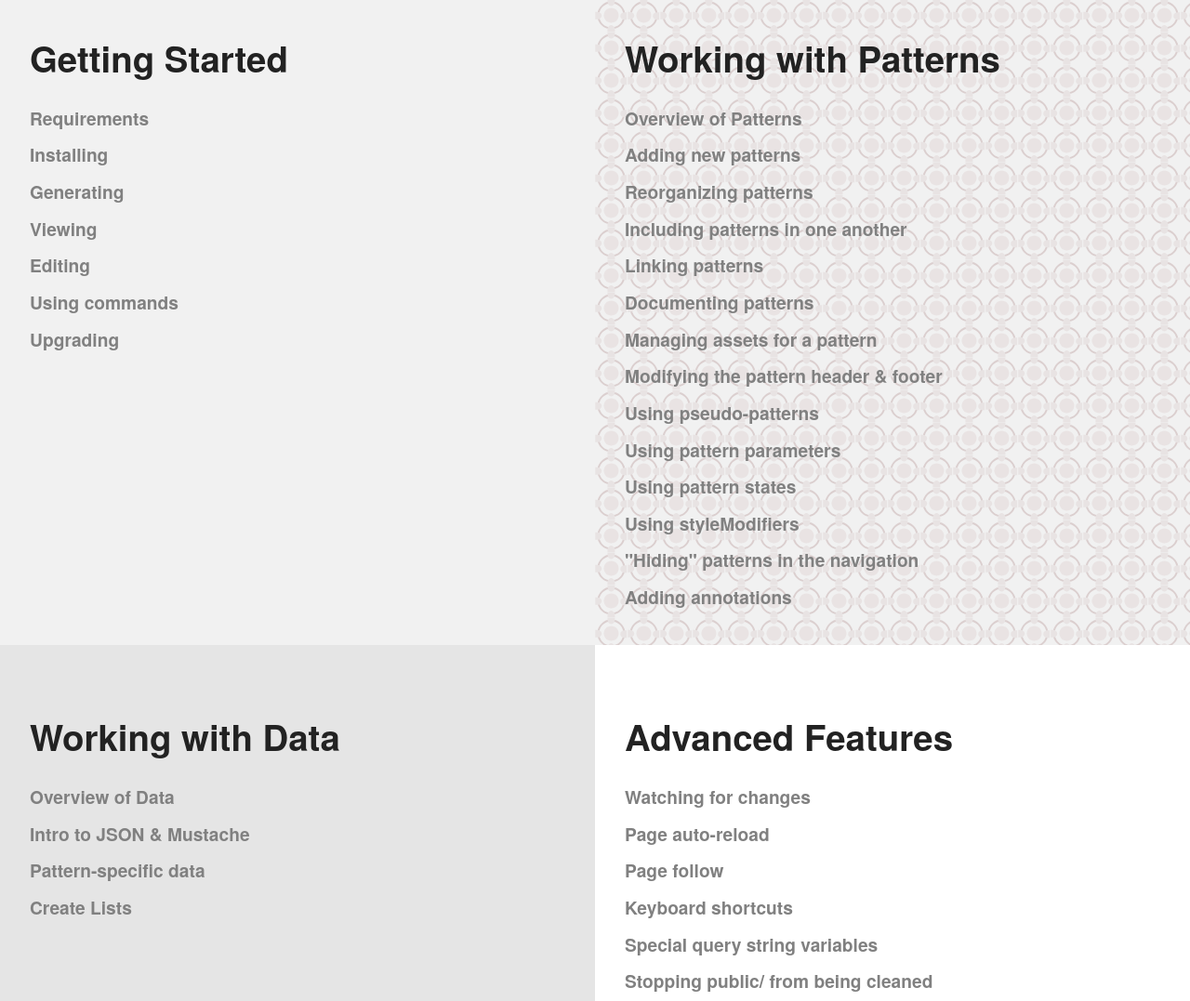
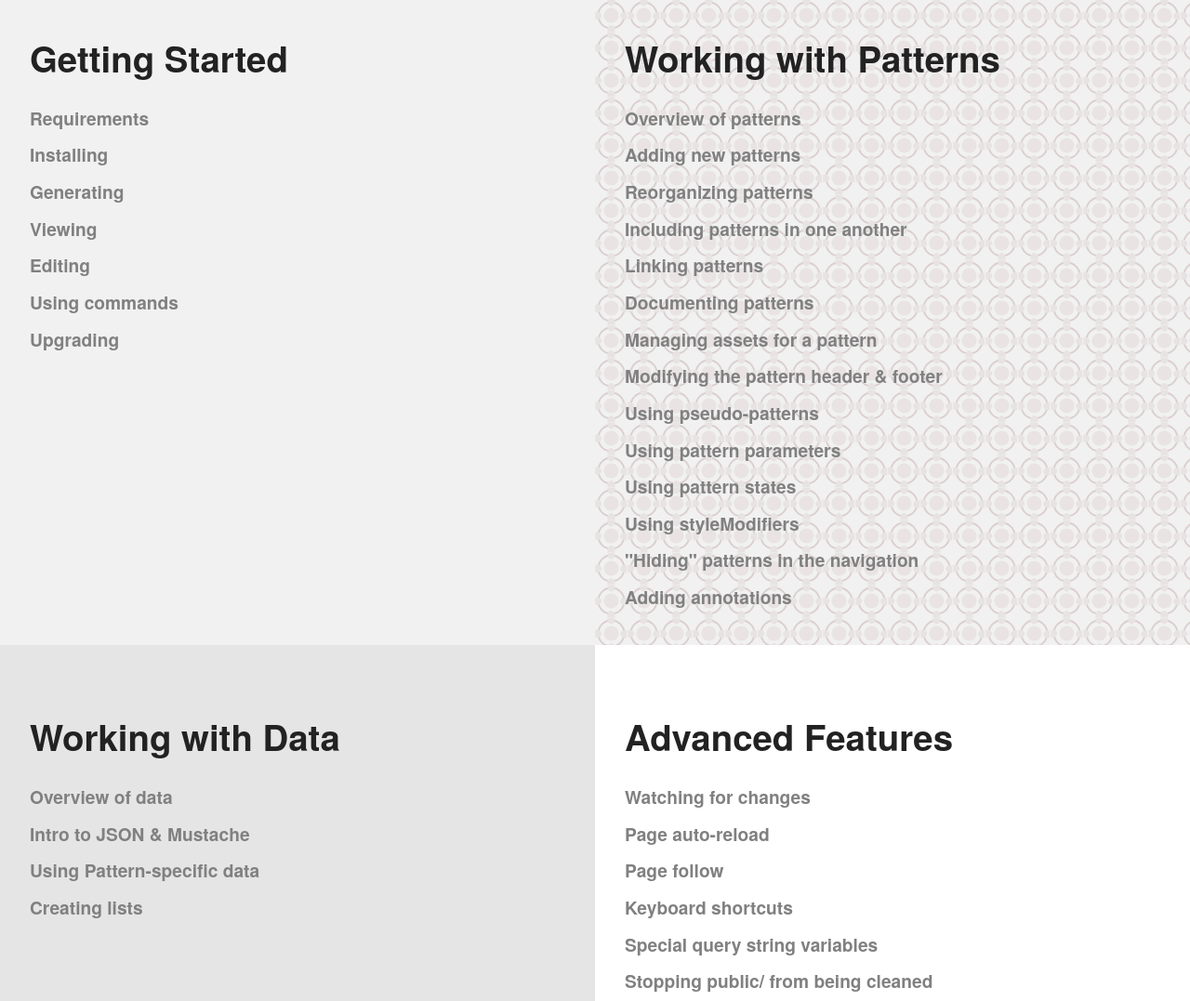
Before and after one commit to pattern-lab/website, a Jekyll site: the page built from docs/index.html, in a window 1280 px wide. Shown: the part 471-1548 px from the top of the page at 93% size. Built offline with Jekyll 4.4.1, drawn with Linux system fonts in a browser that asks for light colours; comment, search, counter and statistics services are not loaded.

Commit message:
matching case and tense

```diff
--- a/_includes/docs-nav-data.html
+++ b/_includes/docs-nav-data.html
@@ -1,6 +1,6 @@
 <ul class="link-list">
-	<li class="link-list__item{% if page.url == '/docs/data-overview.html' %} link-list__item--is-selected{% endif %}"><a class="link-list__link" href="/docs/data-overview.html">Overview of Data</a></li>
+	<li class="link-list__item{% if page.url == '/docs/data-overview.html' %} link-list__item--is-selected{% endif %}"><a class="link-list__link" href="/docs/data-overview.html">Overview of data</a></li>
 	<li class="link-list__item{% if page.url == '/docs/data-json-mustache.html' %} link-list__item--is-selected{% endif %}"><a class="link-list__link" href="/docs/data-json-mustache.html">Intro to JSON &amp; Mustache</a></li>
-	<li class="link-list__item{% if page.url == '/docs/data-pattern-specific.html' %} link-list__item--is-selected{% endif %}"><a class="link-list__link" href="/docs/data-pattern-specific.html">Pattern-specific data</a></li>
-	<li class="link-list__item{% if page.url == '/docs/data-listitems.html' %} link-list__item--is-selected{% endif %}"><a class="link-list__link" href="/docs/data-listitems.html">Create Lists</a></li>
+	<li class="link-list__item{% if page.url == '/docs/data-pattern-specific.html' %} link-list__item--is-selected{% endif %}"><a class="link-list__link" href="/docs/data-pattern-specific.html">Using Pattern-specific data</a></li>
+	<li class="link-list__item{% if page.url == '/docs/data-listitems.html' %} link-list__item--is-selected{% endif %}"><a class="link-list__link" href="/docs/data-listitems.html">Creating lists</a></li>
 </ul>
--- a/_includes/docs-nav-patterns.html
+++ b/_includes/docs-nav-patterns.html
@@ -1,5 +1,5 @@
 <ul class="link-list">
-	<li class="link-list__item{% if page.url == '/docs/pattern-organization.html' %} link-list__item--is-selected{% endif %}"><a class="link-list__link" href="/docs/pattern-organization.html">Overview of Patterns</a></li>
+	<li class="link-list__item{% if page.url == '/docs/pattern-organization.html' %} link-list__item--is-selected{% endif %}"><a class="link-list__link" href="/docs/pattern-organization.html">Overview of patterns</a></li>
 	<li class="link-list__item{% if page.url == '/docs/pattern-add-new.html' %} link-list__item--is-selected{% endif %}"><a class="link-list__link" href="/docs/pattern-add-new.html">Adding new patterns</a></li>
 	<li class="link-list__item{% if page.url == '/docs/pattern-reorganizing.html' %} link-list__item--is-selected{% endif %}"><a class="link-list__link" href="/docs/pattern-reorganizing.html">Reorganizing patterns</a></li>
 	<li class="link-list__item{% if page.url == '/docs/pattern-including.html' %} link-list__item--is-selected{% endif %}"><a class="link-list__link" href="/docs/pattern-including.html">Including patterns in one another</a></li>
```
